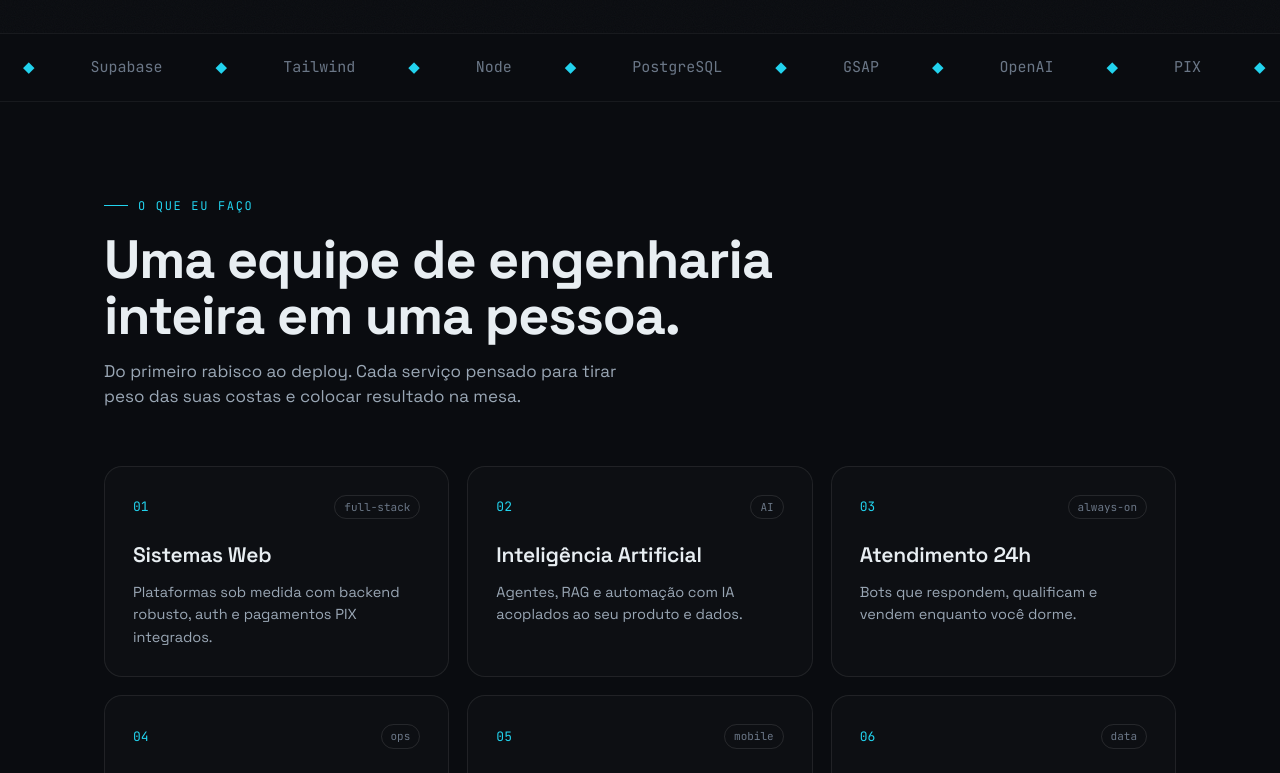
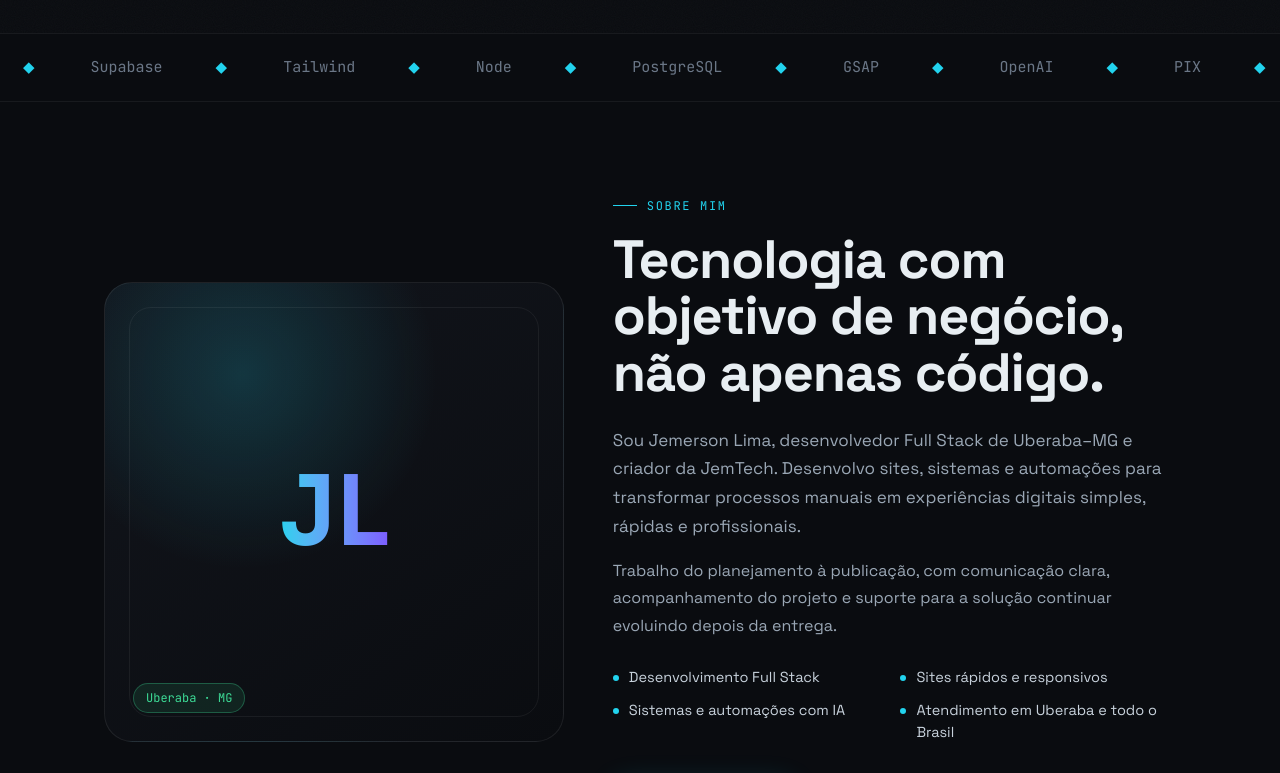
Before and after one commit to jemersonDev/meu-site, a Next.js app in the folder jemtech-nextjs/: page / in a window 1280 px wide. Shown: the part 767-1540 px from the top of the page. Built offline with nearby package versions, Linux system fonts and the light colour scheme.

Commit message:
feat: integrar seção sobre na página inicial

```diff
--- a/jemtech-nextjs/src/app/page.tsx
+++ b/jemtech-nextjs/src/app/page.tsx
@@ -1,5 +1,6 @@
 import Hero from "@/components/hero/Hero";
 import StackMarquee from "@/components/sections/StackMarquee";
+import About from "@/components/sections/About";
 import Services from "@/components/sections/Services";
 import Process from "@/components/sections/Process";
 import JemTechSports from "@/components/jemtech/JemTechSports";
@@ -20,6 +21,7 @@ export default function Home() {
       <Hero />
       <StackMarquee />
       <RevealGroup>
+        <About />
         <Services />
         <Process />
       </RevealGroup>
```
